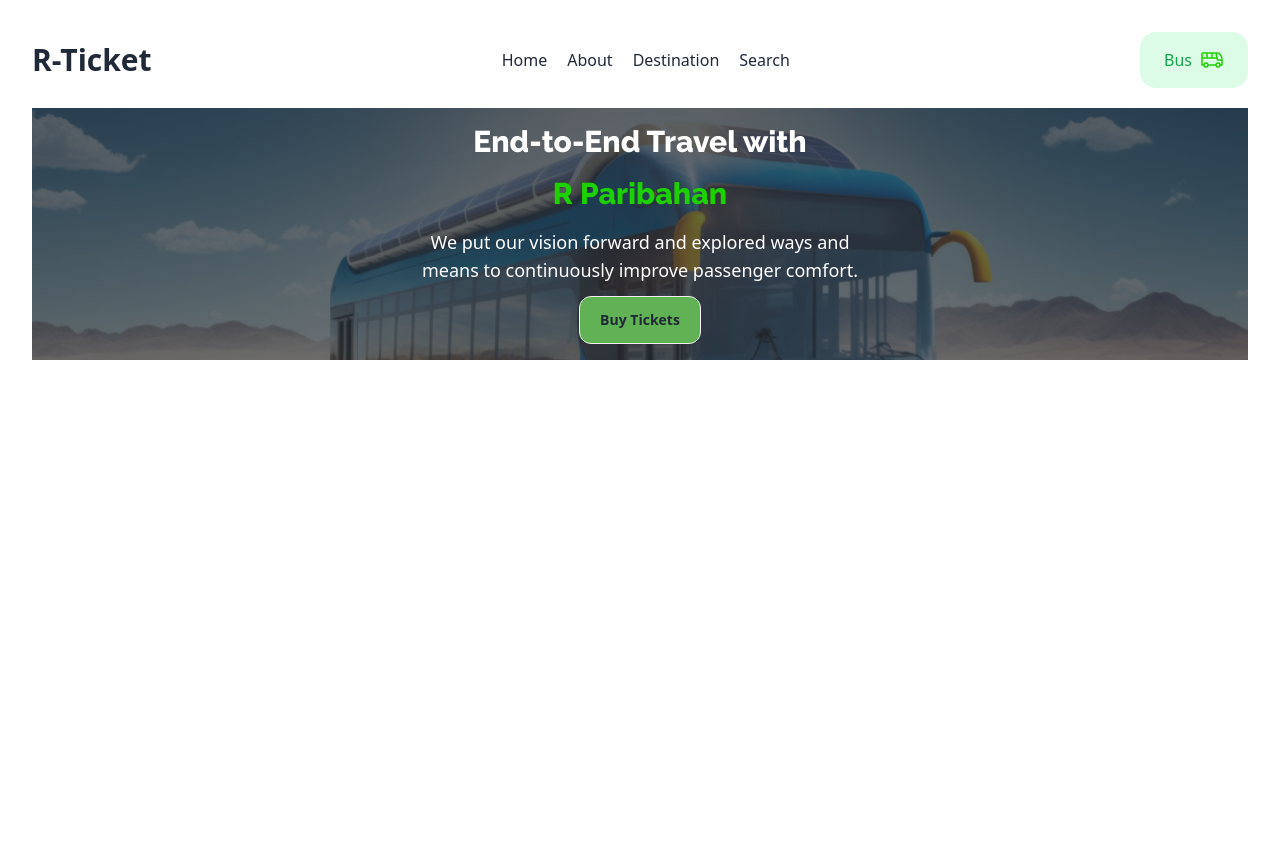
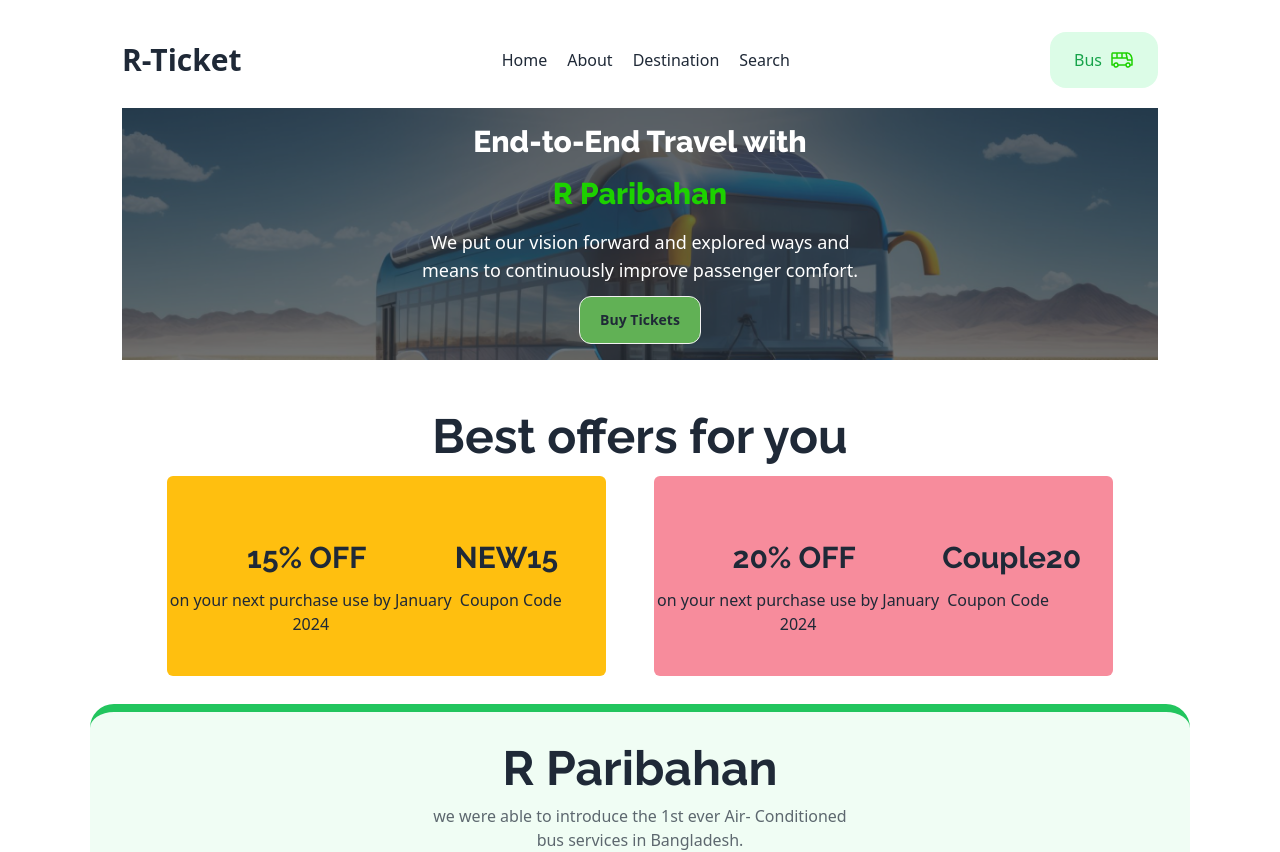
Before and after one commit to Rabbi1089/R-ticketing, a plain HTML site: page index.html in a window 1280 px wide. Before the commit the page ends 800 px from the top, so only its background shows below. Drawn offline with nearby package versions, Linux system fonts and the light colour scheme; files that its build step writes are made by us from their sources.

```diff
--- a/index.html
+++ b/index.html
@@ -1,5 +1,6 @@
 <!DOCTYPE html>
 <html lang="en">
+
 <head>
   <meta charset="UTF-8">
   <meta name="viewport" content="width=device-width, initial-scale=1.0">
@@ -11,7 +12,8 @@
   <link href="https://cdn.jsdelivr.net/npm/daisyui@4.7.2/dist/full.min.css" rel="stylesheet" type="text/css" />
   <script src="https://cdn.tailwindcss.com"></script>
 </head>
-<body>
+
+<body class="w-[1100px] mx-auto">
   <header class="container mx-auto p-8">
     <section class="flex justify-between items-center">
       <h1 class="text-3xl font-extrabold">R-Ticket</h1>
@@ -31,7 +33,7 @@
       </div>
     </section>
 
-          <section class="bg-no-repeat bg-center rounded-3xl my-5 h-[520px]">
+    <section class="bg-no-repeat bg-center my-5 rounded-xl">
       <div class="hero h-auto" style="background-image: url(./images/banner.png);">
         <div class="hero-overlay bg-opacity-60"></div>
         <div class="hero-content text-center text-neutral-content">
@@ -49,6 +51,37 @@
 
   <main>
     <!-- best-offer -->
+    <section class="container mx-auto">
+      <div class="text-center">
+        <h3 class="text-5xl font-bold raleway-800">Best offers for you</h3>
+      </div>
+      <div class="flex justify-center text-center space-x-12 items-center pt-4 ">
+        <div class="flex justify-between bg-[#FFBF0F] rounded-md">
+          <div class="py-16  space-y-3">
+            <h4 class="text-3xl font-bold raleway-800 ml-11 w-48 text-">15% OFF</h4>
+            <p class="w-72 h-6 inter-regular">on your next purchase use by January 2024</p></div>
+          <div class="py-16  space-y-3">
+            <h4 class="text-3xl font-bold pr-12 raleway-800">NEW15</h4>
+            <p class="inter-regular w-28">Coupon Code</p></div>
+        </div>
+        <div class="flex justify-between bg-[#F78C9C] rounded-md">
+          <div class="py-16  space-y-3">
+            <h4 class="text-3xl font-bold raleway-800 ml-11 w-48 text-">20% OFF</h4>
+            <p class="w-72 h-6 inter-regular">on your next purchase use by January 2024</p></div>
+          <div class="py-16  space-y-3">
+            <h4 class="text-3xl font-bold raleway-800 pr-8">Couple20</h4>
+            <p class="inter-regular w-28">Coupon Code</p></div>
+        </div>
+      </div>
+    </section>
+<section class="pt-8 space-y-8 mt-7 mx-auto border-t-8 border-green-500 rounded-t-3xl bg-green-50">
+  <div class="text-center space-y-3">
+    <h1 class="text-5xl font-bold raleway-800">R Paribahan</h1>
+    <p class="opacity-70">we were able to introduce the 1st ever Air- Conditioned <br> bus services in Bangladesh.</p>
+  </div>
+</section>
+
+
 
   </main>
 </body>
```
Lines whose indentation alone changed are shown as unchanged.
